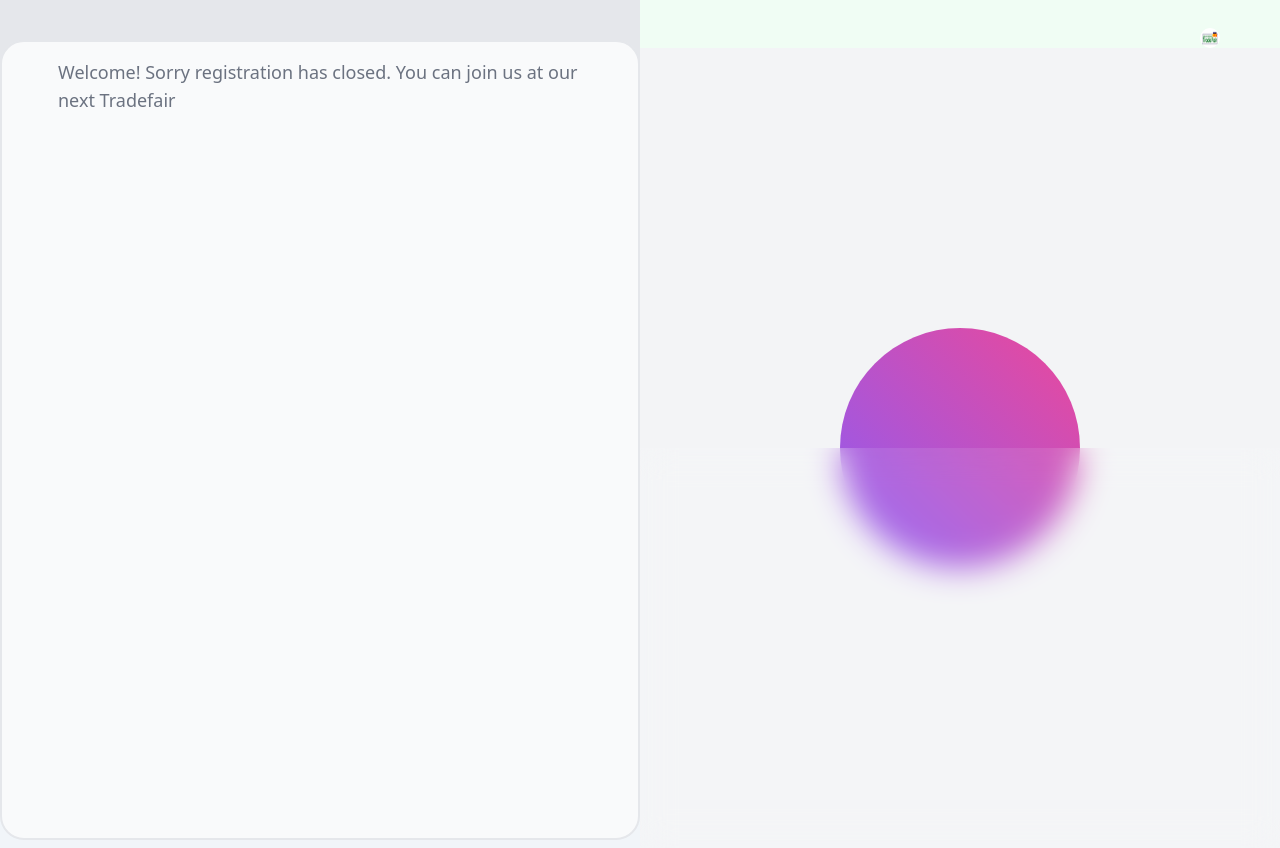
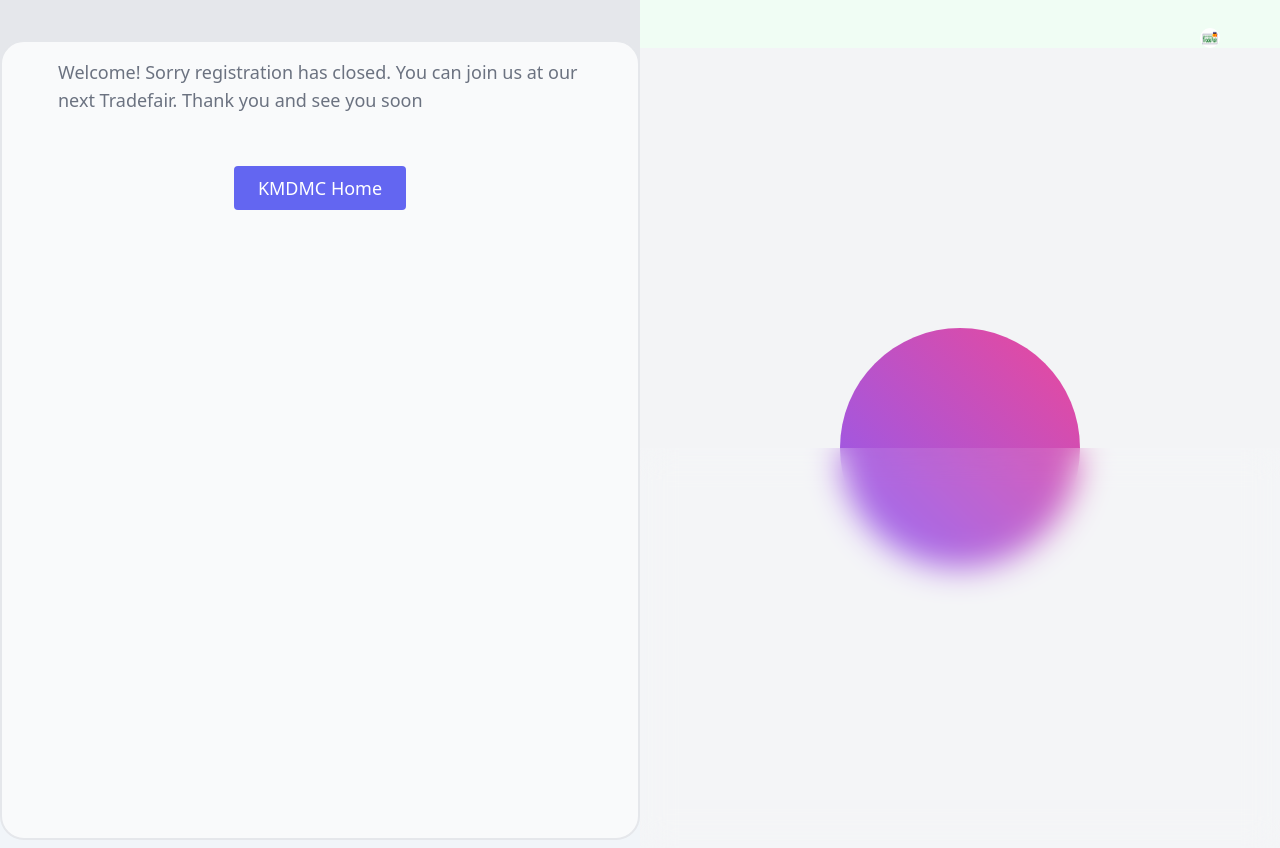
Before and after one commit to general-Dee/kmdmc, a Next.js app: page /tradefair/vendor in a window 1280 px wide. Built offline with nearby package versions, Linux system fonts and the light colour scheme.

Commit message:
Registration closed Home Link

```diff
--- a/pages/tradefair/vendor.tsx
+++ b/pages/tradefair/vendor.tsx
@@ -80,8 +80,14 @@
             <div className='w-full flex h-screen lg:w-1/2 bg-gray-200 items-center justify-center'>
               <div className='bg-gray-50 px-14 mt-20 h-screen rounded-3xl bottom-0 border-2 border-gray-200'>
                 {/* <h1 className='text-3xl font-semibold mt-12'>Kaduna Markets Tradefair</h1> */}
-                    <p className='font-medium text-lg text-gray-500 mt-4'>Welcome! Sorry registration has closed. You can join us at our next Tradefair</p>
+                    <p className='font-medium text-lg text-gray-500 mt-4'>Welcome! Sorry registration has closed. You can join us at our next Tradefair. Thank you and see you soon</p>
 
+
+                    <div className="flex justify-center my-10">
+                        <button
+                        onClick={()=> router.push('/')}
+                        className="inline-flex text-white bg-indigo-500 mt-3 border-0 py-2 px-6 focus:outline-none hover:bg-indigo-600 rounded text-lg">KMDMC Home</button>
+                    </div>
                     {/* <div className='mt-8'>
                         <form onSubmit={handleSubmit} >
                         <div>
```
